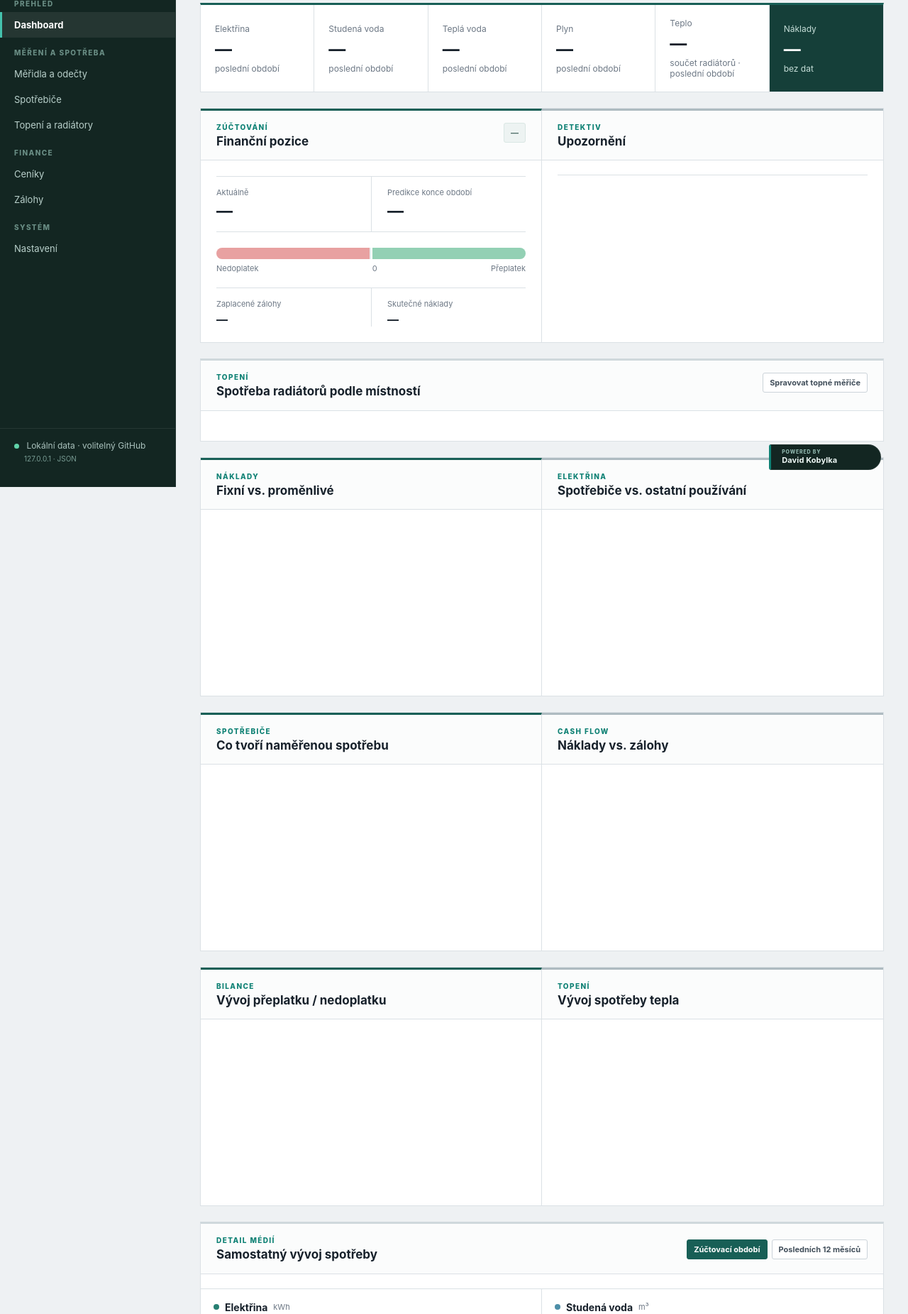
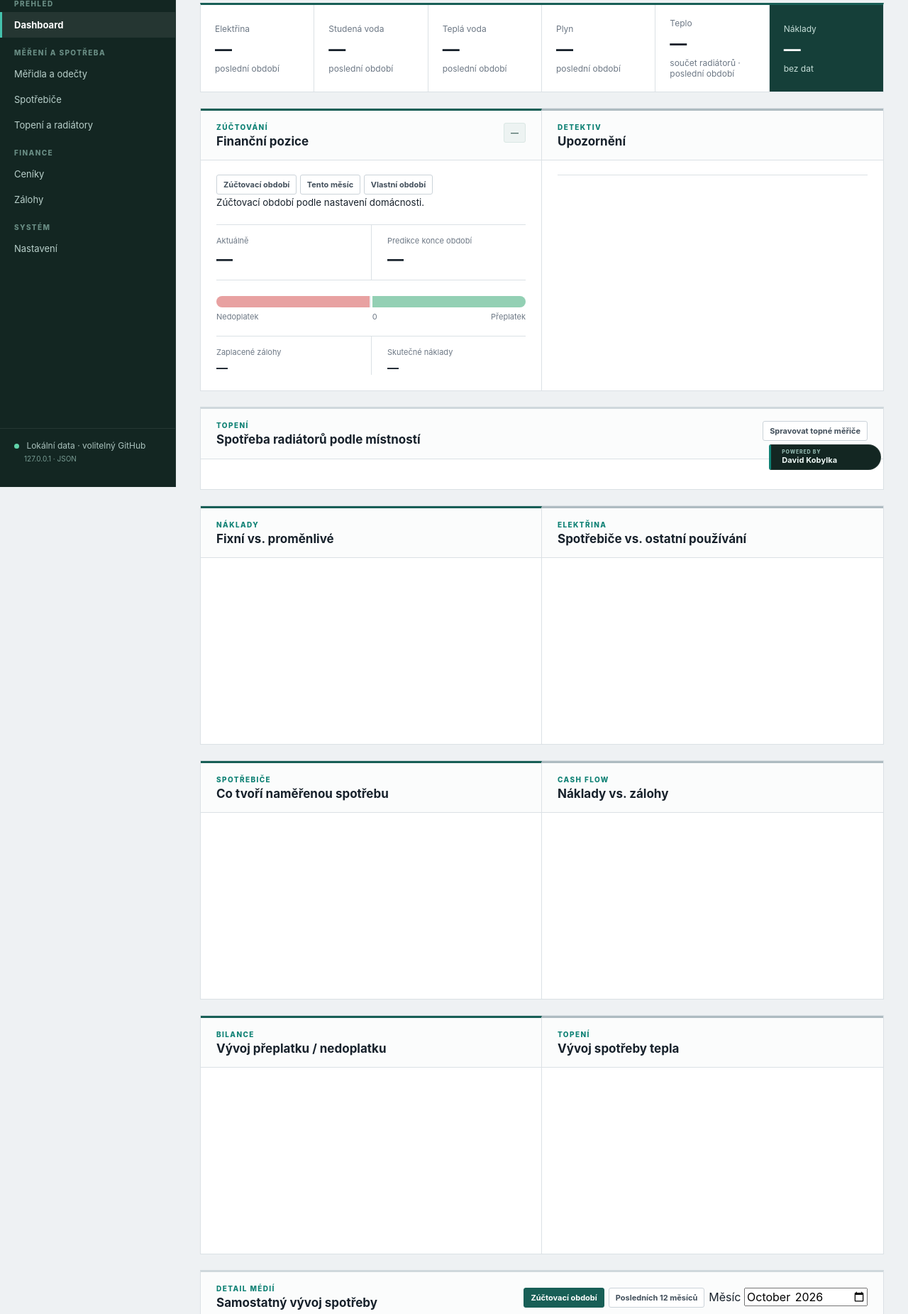
Before and after one commit to kobyldav/EnergyHome, a Python web app: template templates/index.html in a window 1280 px wide. Shown: the part 114-1965 px from the top of the page at 71% size. Run offline with Jinja, Linux system fonts and the light colour scheme; the template is opened without the code that fills it, so the values that code supplies are empty; a map, chart or similar area stays blank.

Commit message:
feat: optional finance range switcher and daily chart month picker

```diff
--- a/templates/index.html
+++ b/templates/index.html
@@ -68,10 +68,22 @@
       <div class="grid two">
         <article class="card finance-card">
           <div class="card-head"><div><p class="eyebrow">ZÚČTOVÁNÍ</p><h2>Finanční pozice</h2></div><span id="billingPeriod" class="pill">—</span></div>
+          <div class="finance-period-controls">
+            <div class="finance-period-options" role="group" aria-label="Zobrazované finanční období">
+              <button type="button" class="btn secondary small finance-period-btn active" data-finance-range="billing">Zúčtovací období</button>
+              <button type="button" class="btn secondary small finance-period-btn" data-finance-range="month">Tento měsíc</button>
+              <button type="button" class="btn secondary small finance-period-btn" data-finance-range="custom">Vlastní období</button>
+            </div>
+            <div id="financeCustomDates" class="finance-custom-dates hidden">
+              <label>Od <input type="date" id="financeDateFrom" aria-label="Finance od"></label>
+              <label>Do <input type="date" id="financeDateTo" aria-label="Finance do"></label>
+            </div>
+            <small id="financePeriodNote" class="finance-period-note">Zúčtovací období podle nastavení domácnosti.</small>
+          </div>
           <div class="balance-row"><div><small>Aktuálně</small><strong id="currentBalance">—</strong></div><div><small>Predikce konce období</small><strong id="projectedBalance">—</strong></div></div>
           <div class="thermometer finance"><div id="thermoFill" class="thermo-fill"></div><div class="thermo-mid"></div></div>
           <div class="thermo-labels"><span>Nedoplatek</span><span>0</span><span>Přeplatek</span></div>
-          <div class="mini-grid"><div><small>Zaplacené zálohy</small><b id="paidTotal">—</b></div><div><small>Skutečné náklady</small><b id="actualCost">—</b></div></div>
+          <div class="mini-grid"><div><small id="paidTotalLabel">Zaplacené zálohy</small><b id="paidTotal">—</b></div><div><small>Skutečné náklady</small><b id="actualCost">—</b></div></div>
         </article>
         <article class="card">
           <div class="card-head"><div><p class="eyebrow">DETEKTIV</p><h2>Upozornění</h2></div></div>
@@ -102,8 +114,10 @@
           <div class="analytics-range" role="group" aria-label="Období grafů">
             <button class="btn secondary small analytics-range-btn active" type="button" data-analytics-range="billing">Zúčtovací období</button>
             <button class="btn secondary small analytics-range-btn" type="button" data-analytics-range="12m">Posledních 12 měsíců</button>
+            <label id="mediaMonthPickerWrap" class="media-month-picker">Měsíc <input type="month" id="mediaMonthPicker" aria-label="Měsíc pro denní vývoj spotřeby"></label>
           </div>
         </div>
+        <p class="media-chart-explanation" id="mediaChartExplanation">Denní vývoj vybraného měsíce (1–31 podle kalendáře). Spotřeba mezi odečty je odhadnutá rovnoměrným rozdělením; zvýrazněné body označují dny skutečného odečtu.</p>
         <div class="media-svg-grid">
           <section class="media-svg-panel" data-utility-panel="electricity">
             <div class="media-svg-head"><div><span class="media-dot media-electricity"></span><h3>Elektřina</h3><small>kWh</small></div><div id="mediaStat-electricity" class="media-svg-stats"></div></div>
```
